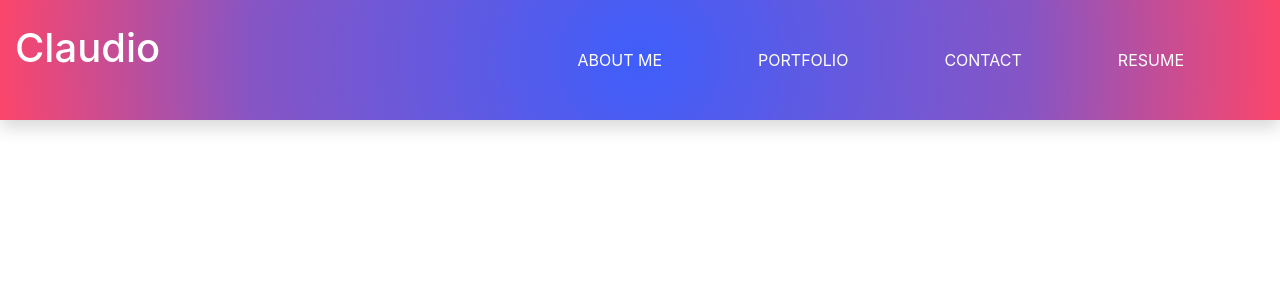
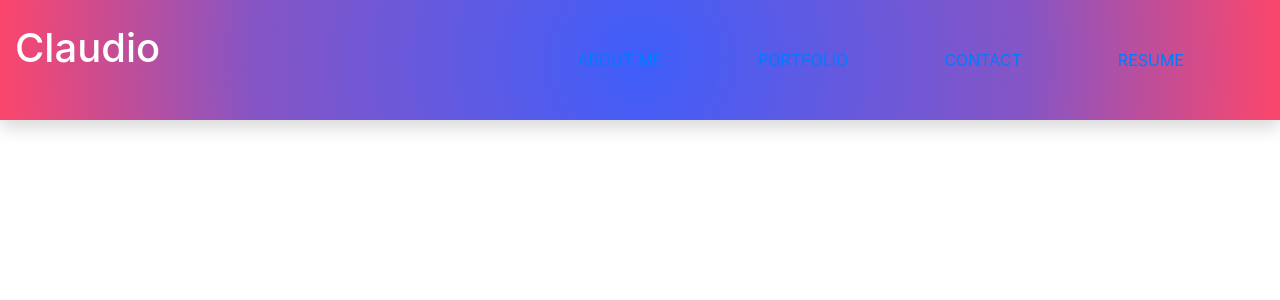
Before and after one commit to Claud9855/react-portfolio, a React (Create React App) app in the folder claudio-portfolio/: page / in a window 1280 px wide. Shown: the top 300 px of the page. Built offline with nearby package versions, Linux system fonts and the light colour scheme.

Commit message:
added necessary components and implemented PortfolioContainer

```diff
--- a/claudio-portfolio/src/components/Navigation.js
+++ b/claudio-portfolio/src/components/Navigation.js
@@ -4,10 +4,18 @@ const Navigation = (props) => {
     return (
         <nav>
             <ul className={props.className}>
-                <li className="nav-item m-5 text-white text-uppercase">About Me</li>
-                <li className="nav-item m-5 text-white text-uppercase">Portfolio</li>
-                <li className="nav-item m-5 text-white text-uppercase">Contact</li>
-                <li className="nav-item m-5 text-white text-uppercase">Resume</li>
+                <li className="nav-item m-5 text-white text-uppercase">
+                    <a href="#AboutMe" onClick={() => props.handlePgaeChange('About')}>About Me</a>
+                </li>
+                <li className="nav-item m-5 text-white text-uppercase">
+                    <a href="#Portfolio" onClick={() => props.handlePgaeChange('Portfolio')}>Portfolio</a>
+                    </li>
+                <li className="nav-item m-5 text-white text-uppercase">
+                    <a href="#Contact" onClick={() => props.handlePgaeChange('Contact')}>Contact</a>
+                    </li>
+                <li className="nav-item m-5 text-white text-uppercase">
+                    <a href="#Resume" onClick={() => props.handlePgaeChange('Resume')}>Resume</a>
+                    </li>
             </ul>
         </nav>
     );
```
Also changed, not shown: claudio-portfolio/src/components/PortfolioContainer.js (added, +35 -0 lines), claudio-portfolio/src/components/About.js (added), claudio-portfolio/src/components/Contact.js (added), claudio-portfolio/src/components/Portfolio.js (added), claudio-portfolio/src/components/Resume.js (added).
